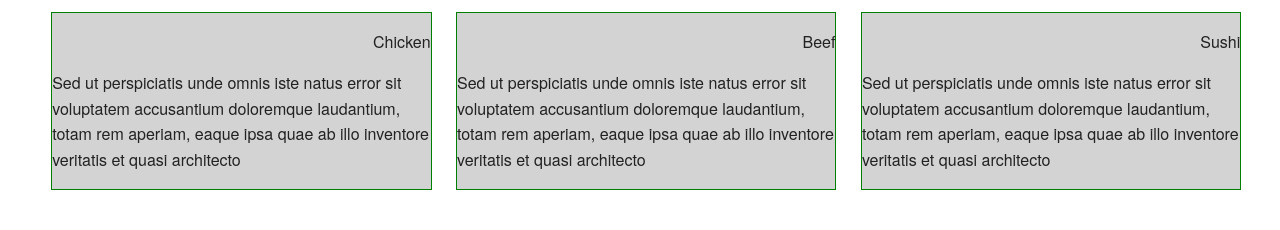
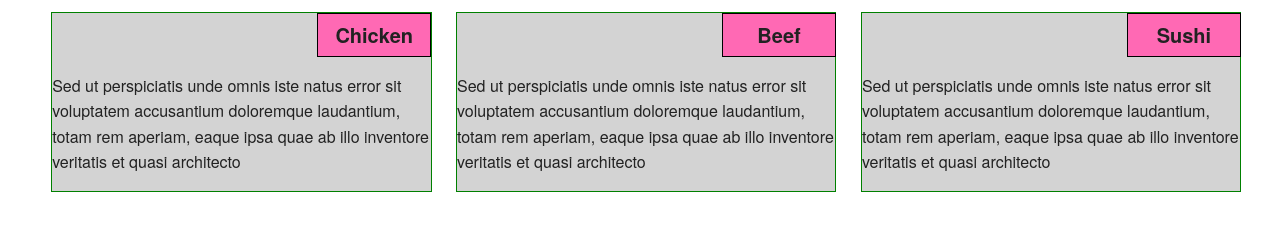
Before and after one commit to taguinerd/Coursera, a plain HTML site: page module2-solution/index.html in a window 1280 px wide. Shown: the part 76-306 px from the top of the page. Drawn offline with Linux system fonts and the light colour scheme.

Commit message:
spacing changes

```diff
--- a/module2-solution/index.html
+++ b/module2-solution/index.html
@@ -37,6 +37,17 @@
 		border: pc solid black;
 		text-align: right;
 	}
+	#menu {
+	border: 1px solid black;
+	text-align: center;
+	width: 27%;
+	margin-left: 70%;
+	font-weight: bold;
+	font-size: 125%;
+	padding: 5px;
+	background-color: #FF69B4;
+}
+
 
 	</style>
 </head>
@@ -44,16 +55,16 @@
 <h1>Our Menu</h1>
 <div class="row">
 
-<div class="col-lg-3 col-md-6"><p class="p-styles">Chicken</p>Sed ut perspiciatis unde omnis iste natus error sit voluptatem accusantium doloremque laudantium, totam rem aperiam, eaque ipsa quae ab illo inventore veritatis et quasi architecto</p>
+<div class="col-lg-3 col-md-6"><div id="menu">Chicken</div><p>Sed ut perspiciatis unde omnis iste natus error sit voluptatem accusantium doloremque laudantium, totam rem aperiam, eaque ipsa quae ab illo inventore veritatis et quasi architecto</p>
 
 
 </div>
 
-<div class="col-lg-3 col-md-6"><p class="p-styles">Beef</p>Sed ut perspiciatis unde omnis iste natus error sit voluptatem accusantium doloremque laudantium, totam rem aperiam, eaque ipsa quae ab illo inventore veritatis et quasi architecto</p>
+<div class="col-lg-3 col-md-6"><div id="menu">Beef</div><p>Sed ut perspiciatis unde omnis iste natus error sit voluptatem accusantium doloremque laudantium, totam rem aperiam, eaque ipsa quae ab illo inventore veritatis et quasi architecto</p>
 
 
 </div>
-<div class="col-lg-3 col-md-6"><p class="p-styles">Sushi</p>Sed ut perspiciatis unde omnis iste natus error sit voluptatem accusantium doloremque laudantium, totam rem aperiam, eaque ipsa quae ab illo inventore veritatis et quasi architecto</p>
+<div class="col-lg-3 col-md-6"><div id="menu">Sushi</div><p>Sed ut perspiciatis unde omnis iste natus error sit voluptatem accusantium doloremque laudantium, totam rem aperiam, eaque ipsa quae ab illo inventore veritatis et quasi architecto</p>
 
 
 
```
